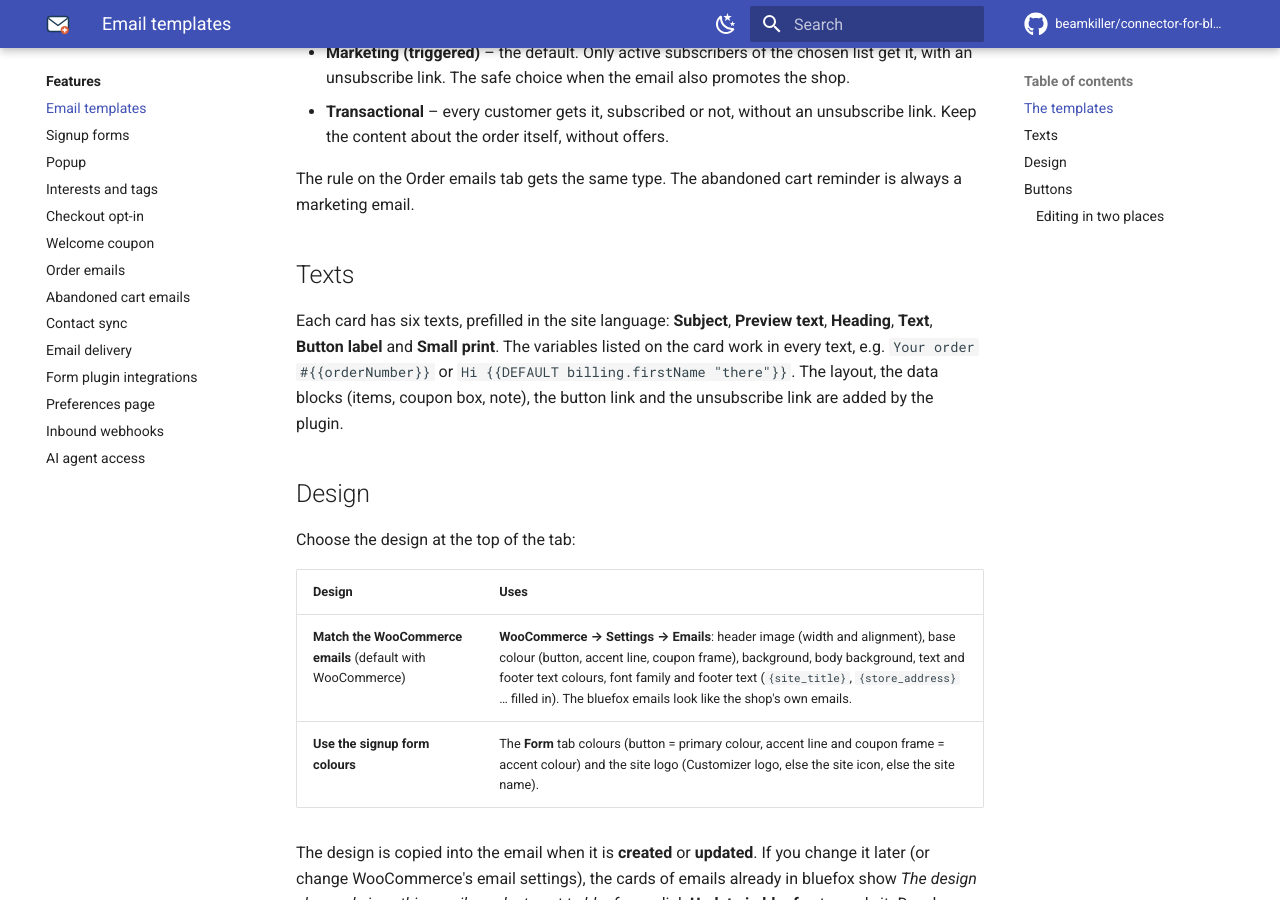
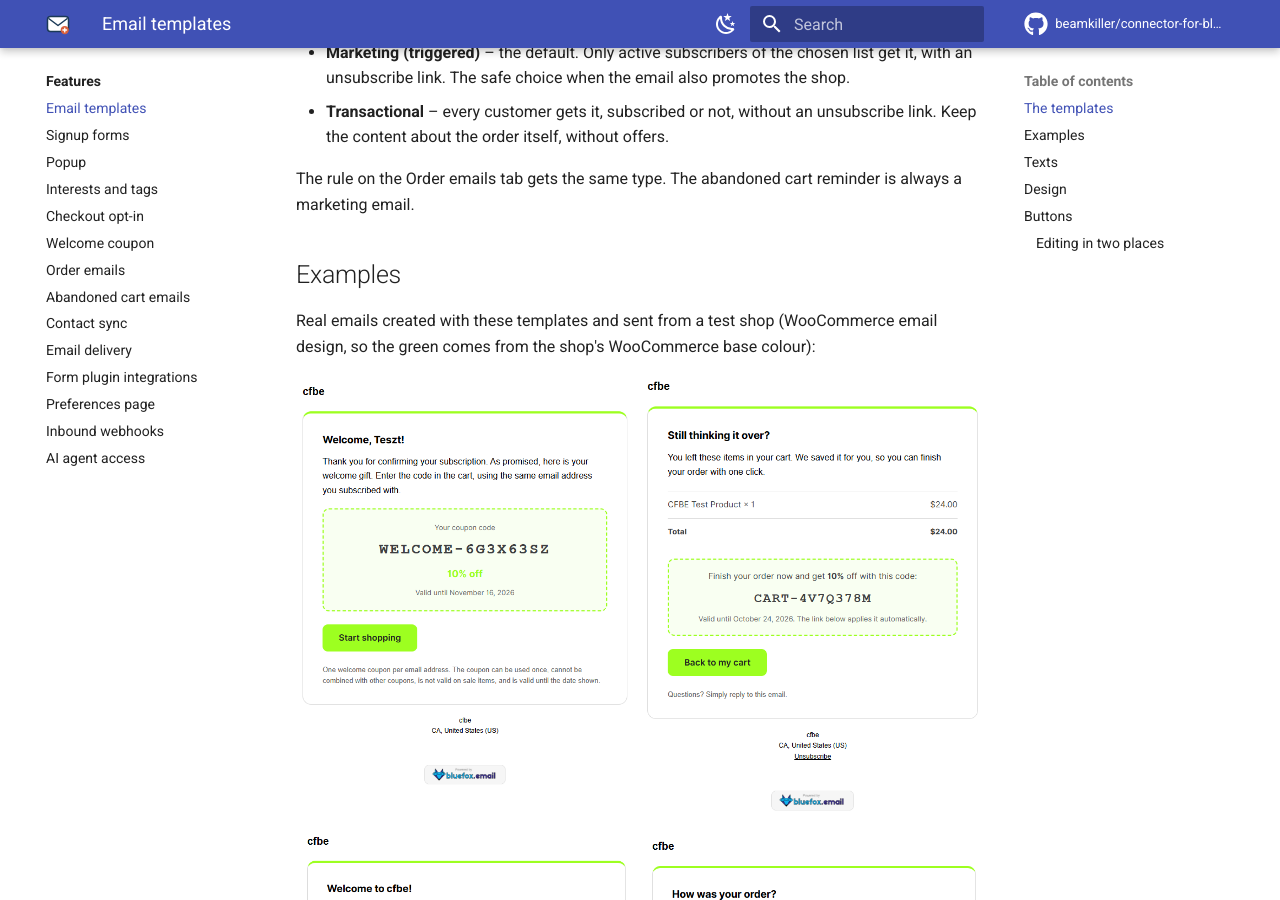
Before and after one commit to beamkiller/connector-for-bluefox-email, an MkDocs documentation site: the page built from docs/features/email-templates.md, in a window 1280 px wide and 900 px high, scrolled down 2579 px. Built offline with MkDocs 1.6.1 and Material for MkDocs 9.7.7, drawn with Linux system fonts in a browser that asks for light colours; comment, search, counter and statistics services are not loaded.

Commit message:
Docs: real example emails (welcome coupon, cart reminder with recovery coupon, first order, review request)
Co-Authored-By: Claude Opus 5.5 <noreply@anthropic.com>

```diff
--- a/docs/features/email-templates.md
+++ b/docs/features/email-templates.md
@@ -33,6 +33,22 @@ For the **first order thank-you** and the **review request** you choose the **Em
 - **Transactional** – every customer gets it, subscribed or not, without an unsubscribe link. Keep the content about the order itself, without offers.
 
 The rule on the Order emails tab gets the same type. The abandoned cart reminder is always a marketing email.
+
+## Examples
+
+Real emails created with these templates and sent from a test shop (WooCommerce email design, so the green comes from the shop's WooCommerce base colour):
+
+<div class="grid" markdown>
+
+![Welcome coupon email](../assets/images/email-welcome-coupon.png)
+
+![Abandoned cart reminder with recovery coupon](../assets/images/email-cart-reminder.png)
+
+![First order thank-you](../assets/images/email-first-order.png)
+
+![Review request with a review button per product](../assets/images/email-review-request.png)
+
+</div>
 
 ## Texts
 
```
Also changed, not shown: docs/features/abandoned-carts.md (+5 -1 lines), docs/features/order-emails.md (+10 -0 lines), docs/features/welcome-coupon.md (+5 -1 lines), docs/assets/images/email-cart-reminder.png (added), docs/assets/images/email-first-order.png (added), docs/assets/images/email-review-request.png (added), docs/assets/images/email-welcome-coupon.png (added).
